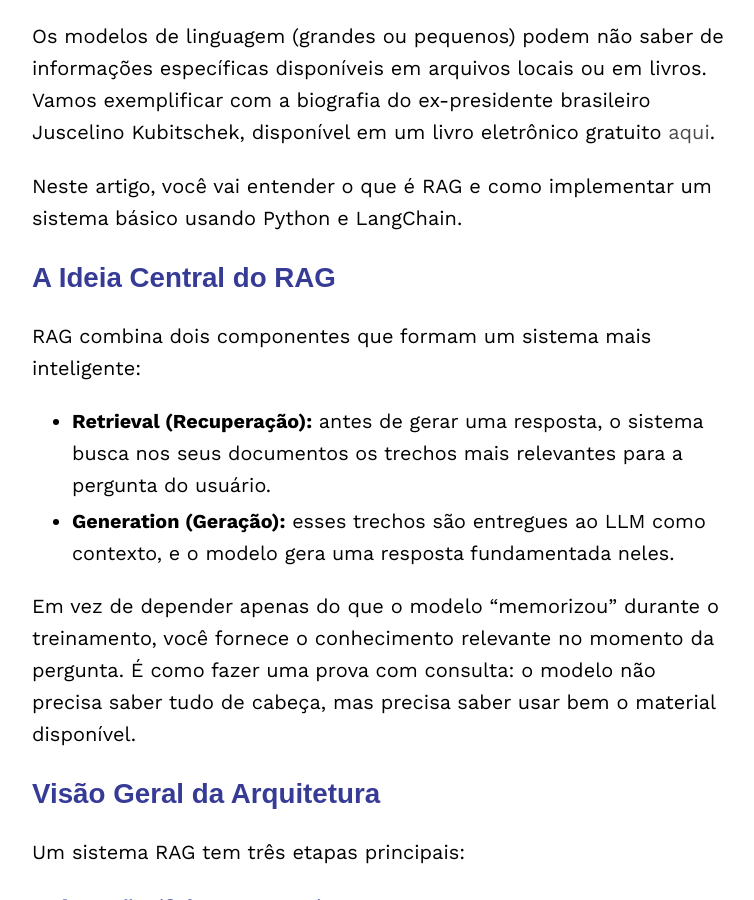
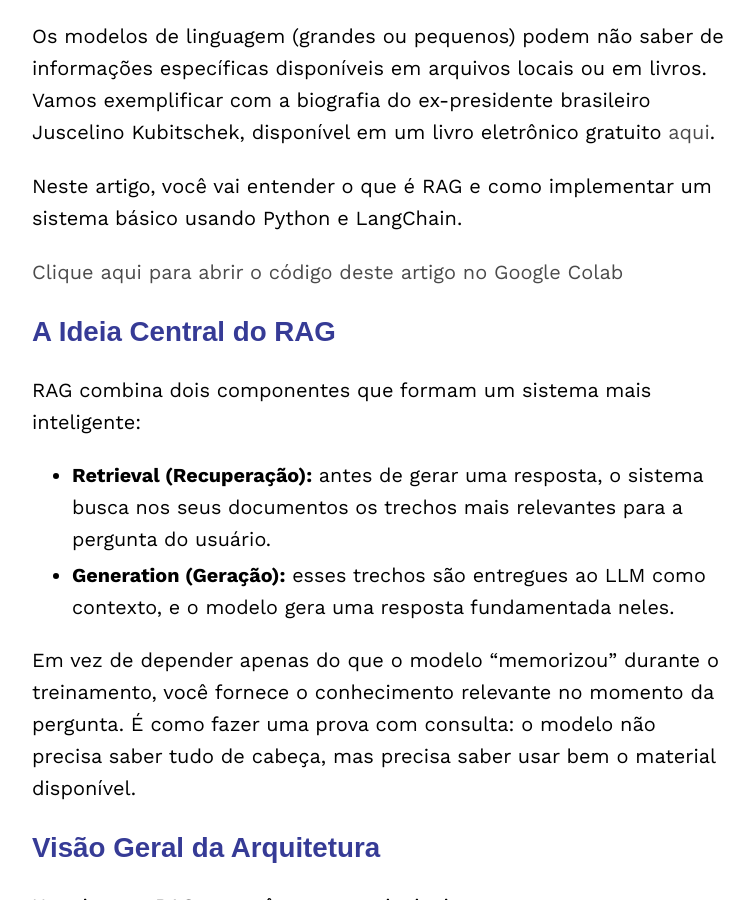
Before and after one commit to iablog/iablog.github.io, a Jekyll site: the page built from _posts/2026-02-23-post.md, in a window 1280 px wide and 900 px high, scrolled down 1826 px. Shown: the whole window, without its empty margins (258-1012 px from the left). Built offline with Jekyll 4.4.1, drawn with Linux system fonts in a browser that asks for light colours; some of the changed text lies outside the part shown.

Commit message:
adding a Colab file and direct link

```diff
--- a/_posts/2026-02-23-post.md
+++ b/_posts/2026-02-23-post.md
@@ -21,6 +21,8 @@
 Os modelos de linguagem (grandes ou pequenos) podem não saber de informações específicas disponíveis em arquivos locais ou em livros. Vamos exemplificar com a biografia do ex-presidente brasileiro Juscelino Kubitschek, disponível em um livro eletrônico gratuito [aqui](https://domainpublic.wordpress.com/wp-content/uploads/2022/10/jk_couto_2ed.pdf).
 
 Neste artigo, você vai entender o que é RAG e como implementar um sistema básico usando Python e LangChain.
+
+[Clique aqui para abrir o código deste artigo no Google Colab](https://colab.research.google.com/github/iablog/iablog.github.io/blob/main/code_examples/2026-02/retrieval_augmented_generation.ipynb)
 
 ## A Ideia Central do RAG
 
@@ -290,6 +292,8 @@
 
 Perguntas como essas são difíceis para um LLM sem contexto — os detalhes são específicos demais. Com o RAG funcionando corretamente, o modelo consegue responder com precisão porque o contexto relevante foi recuperado e inserido no prompt.
 
+[Clique aqui para abrir o código completo deste artigo no Google Colab](https://colab.research.google.com/github/iablog/iablog.github.io/blob/main/code_examples/2026-02/retrieval_augmented_generation.ipynb)
+
 ## Conclusão
 
 RAG é uma técnica que permite que LLMs respondam perguntas sobre documentos específicos, informações proprietárias ou conteúdos que não fazem parte do treinamento do modelo. O fluxo é simples: dividir documentos em chunks, converter em vetores, armazenar numa base vetorial e, a cada pergunta, recuperar os trechos mais relevantes para compor o contexto do LLM.
```
Also changed, not shown: _posts/2025-12-19-post.md (+1 -1 lines), 1 other file.
